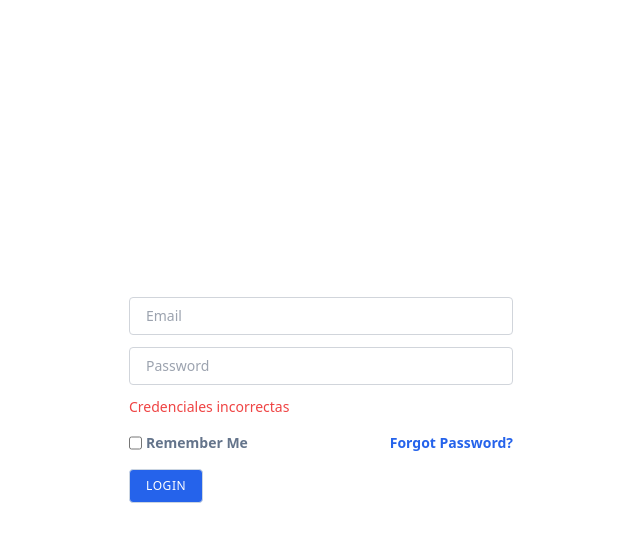
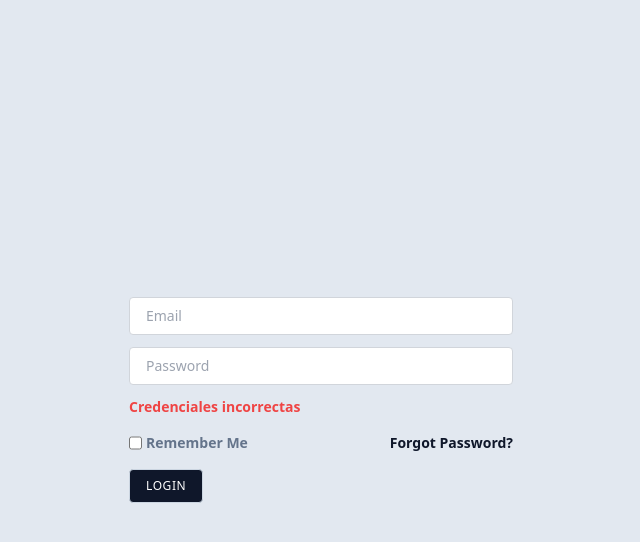
Before and after one commit to facusbrr/react-auth, a React (Vite) app: page / in a window 1280 px wide. Both pictures are taken after a click on the button "LOGIN". Shown: the top 542 px of the page, without its empty margins (319-959 px from the left). Built offline with nearby package versions, Linux system fonts and the light colour scheme; no server answers.

Commit message:
Se agregaron estilos

```diff
--- a/src/components/Home.jsx
+++ b/src/components/Home.jsx
@@ -5,11 +5,13 @@ const Home = () => {
   const { session, logOut } = useSession();
 
   return (
-    <div>
-      <h2>Welcome, {session.name}</h2>
+    <div className="h-screen flex flex-col items-center justify-center bg-slate-200 ">
+      <div className="font-mono font-black text-2xl antialiased hover:subpixel-antialiased">
+        <h1>Welcome to home</h1>
+      </div>
       <button
+        className="mt-4 bg-slate-900 hover:bg-slate-600 px-4 py-2 text-white uppercase rounded text-xs font-semibold tracking-wider border border-zinc-800 font-sans"
         onClick={() => {
-          console.log("Se clickeo");
           logOut();
         }}
       >
--- a/src/components/Login.jsx
+++ b/src/components/Login.jsx
@@ -26,10 +26,10 @@ const Login = () => {
   };
 
   return (
-    <div className="h-screen flex flex-col md:flex-row justify-center space-y-10 md:space-y-0 md:space-x-16 items-center my-2 mx-5 md:mx-0 md:my-0">
+    <div className="h-screen flex flex-col md:flex-row justify-center space-y-10 md:space-y-0 md:space-x-16 items-center my-2 mx-5 md:mx-0 md:my-0 bg-slate-200">
       <div className="md:w-1/3 max-w-sm ">
         <input
-          className="text-sm w-full px-4 py-2 border border-solid border-gray-300 mb-3 rounded"
+          className="text-sm w-full px-4 py-2 border border-solid font-sans border-gray-300 mb-3 rounded"
           type="text"
           name="email"
           value={credentials.email}
@@ -44,21 +44,25 @@ const Login = () => {
           onChange={handleChange}
           placeholder="Password"
         />
-        {error && <div className="text-red-500 text-sm mt-2">{error}</div>}
+        {error && (
+          <div className="text-red-500 font-semibold font-sans text-sm mt-2">
+            {error}
+          </div>
+        )}
         <div className="mt-4 flex justify-between font-semibold text-sm">
           <label className="flex text-slate-500 hover:text-slate-600 cursor-pointer">
             <input className="mr-1" type="checkbox" />
             <span>Remember Me</span>
           </label>
           <a
-            className="text-blue-600 hover:text-blue-700 hover:underline hover:underline-offset-4"
+            className="text-slate-900 hover:text-slate-600 font-sans hover:underline hover:underline-offset-4"
             href="#"
           >
             Forgot Password?
           </a>
         </div>
         <button
-          className="mt-4 bg-blue-600 hover:bg-blue-700 px-4 py-2 text-white uppercase rounded text-xs tracking-wider border border-slate-300 hover:border-slate-400"
+          className="mt-4 bg-slate-900 hover:bg-slate-600 px-4 py-2 text-white uppercase rounded text-xs tracking-wider border border-slate-300 hover:border-slate-400 font-sans"
           type="submit"
           onClick={handleSubmit}
         >
--- a/src/context/SessionProvider.jsx
+++ b/src/context/SessionProvider.jsx
@@ -9,7 +9,7 @@ export const SessionProvider = ({ children }) => {
 
   const logIn = async (credentials) => {
     try {
-      const data = await fetch(`${URL}/sign-in`, {
+      const data = await fetch(`${URL}/login`, {
         method: "POST",
         headers: {
           "Content-Type": "application/json",
```
